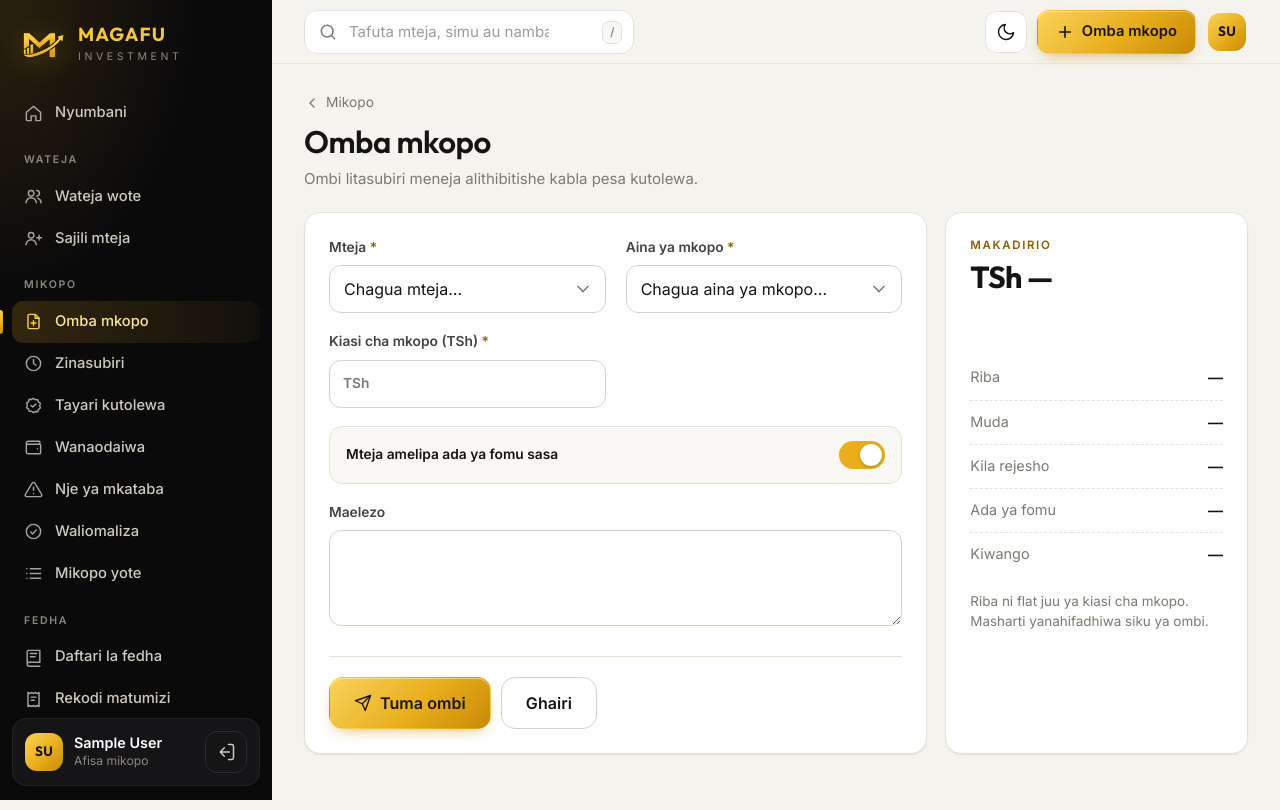
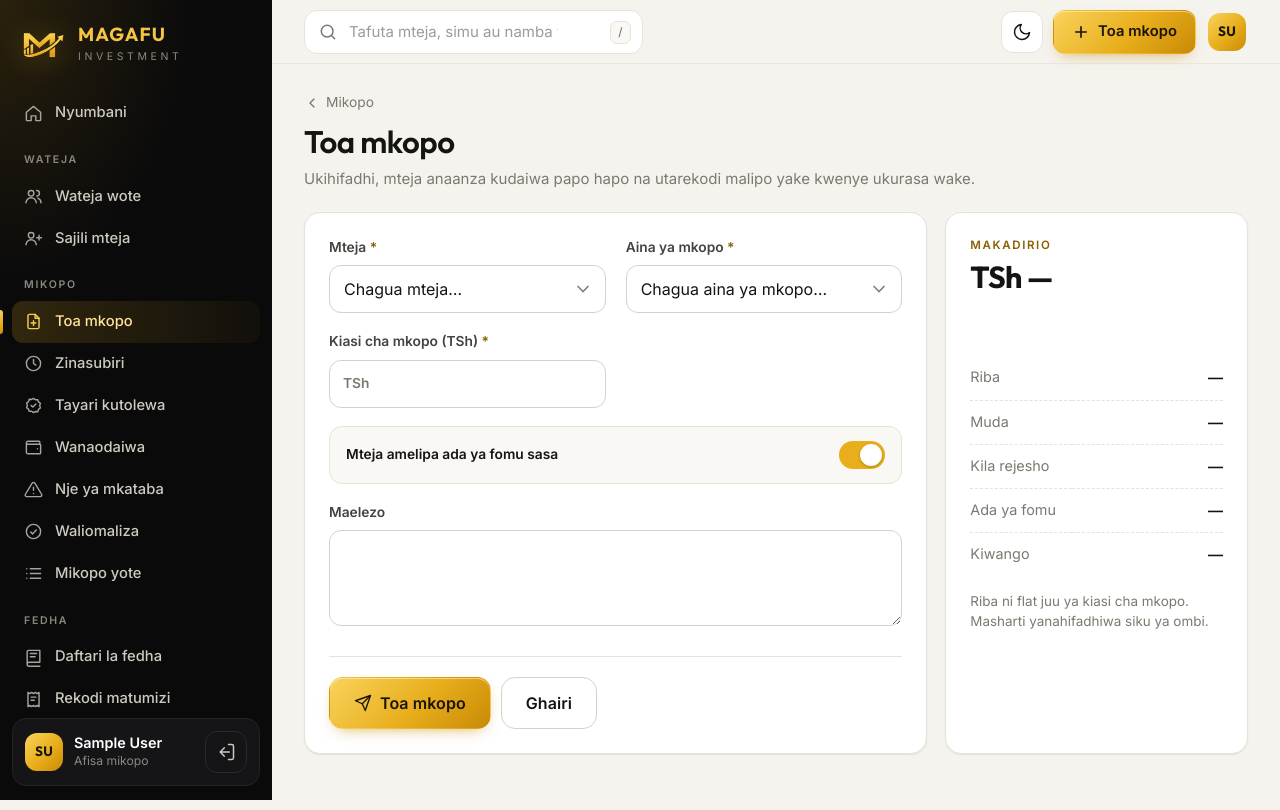
Before and after one commit to Barackwilliam/magafu-investment, a Django app: page /mikopo/omba/ in a window 1280 px wide. Run offline with Django 5.2, Linux system fonts and the light colour scheme; the visitor is signed in with stand-in values (Sample User, id 1); data that the repository does not hold is empty.

Commit message:
"Toa mkopo": give a loan in one step
The owner runs the business alone, so apply -> approve -> disburse was
three screens for one action, and until the last one there was nowhere
to record repayments.

- With LOAN_ONE_STEP (default True), saving the form creates, approves and
  disburses the loan together and opens the customer's page on the
  payment form.
- An older loan still waiting can be given with a single button.
- "Omba mkopo" is now "Toa mkopo" everywhere.
- LOAN_ONE_STEP=False restores the three-step flow for teams with a
  manager who approves.

Co-Authored-By: Claude Opus 5.5 <noreply@anthropic.com>
Claude-Session: https://claude.ai/code/session_01NE3bTRFqWAdEFk8E6xMQPv

```diff
--- a/config/settings.py
+++ b/config/settings.py
@@ -113,6 +113,10 @@ LOGOUT_REDIRECT_URL = "login"
 # Django admin imefichwa kwenye URL hii (kwa developer tu)
 ADMIN_URL = os.environ.get("ADMIN_URL", "admin/")
 
+# Hatua moja: "Toa mkopo" unaanza kudaiwa papo hapo (bila kuthibitisha na kutoa pesa kando).
+# Weka LOAN_ONE_STEP=False kama kuna meneja anayethibitisha mikopo ya wafanyakazi.
+LOAN_ONE_STEP = env_bool("LOAN_ONE_STEP", True)
+
 COMPANY_NAME = os.environ.get("COMPANY_NAME", "Magafu Investment")
 COMPANY_PHONE = os.environ.get("COMPANY_PHONE", "")
 
--- a/core/context_processors.py
+++ b/core/context_processors.py
@@ -4,7 +4,8 @@ from django.utils import timezone
 
 
 def company(request):
-    return {"COMPANY_NAME": settings.COMPANY_NAME, "COMPANY_PHONE": settings.COMPANY_PHONE}
+    return {"COMPANY_NAME": settings.COMPANY_NAME, "COMPANY_PHONE": settings.COMPANY_PHONE,
+            "ONE_STEP": settings.LOAN_ONE_STEP}
 
 
 # url_name -> ufunguo wa menyu. Kwa kurasa zenye ?hali= au ?aina=, ufunguo unatoka kwenye query.
--- a/loans/views.py
+++ b/loans/views.py
@@ -1,3 +1,4 @@
+from django.conf import settings
 from django.contrib import messages
 from django.contrib.auth.decorators import login_required
 from django.db.models import Q
@@ -73,13 +74,18 @@ def loan_apply(request):
     if request.method == "POST" and form.is_valid():
         d = form.cleaned_data
         try:
-            loan = services.create_loan(
+            make = services.give_loan if settings.LOAN_ONE_STEP else services.create_loan
+            loan = make(
                 customer=d["customer"], product=d["product"], principal=d["principal"],
                 user=request.user, notes=d["notes"], form_fee_paid=d["form_fee_paid"],
             )
         except services.LoanError as e:
             form.add_error(None, str(e))
         else:
+            if settings.LOAN_ONE_STEP:
+                messages.success(request, f"Mkopo {loan.number} umetolewa. Deni ni TSh {loan.total_payable:,.0f}, "
+                                          f"kumaliza kabla ya {loan.due_date:%d/%m/%Y}. Rekodi malipo hapa akileta pesa.")
+                return redirect(reverse("customer_detail", args=[loan.customer_id]) + "#lipa")
             messages.success(request, f"Ombi la mkopo {loan.number} limepokelewa. Linasubiri kuthibitishwa.")
             return redirect("loan_detail", pk=loan.pk)
     products = LoanProduct.objects.filter(is_active=True)
@@ -133,8 +139,10 @@ def loan_reject(request, pk):
 @require_POST
 @manager_required
 def loan_disburse(request, pk):
-    _loan_or_404(request, pk)
+    existing = _loan_or_404(request, pk)
     try:
+        if settings.LOAN_ONE_STEP and existing.status == Loan.Status.PENDING:
+            services.approve_loan(pk, request.user)
         loan = services.disburse_loan(pk, request.user)
         messages.success(request, f"Mkopo umetolewa. Mteja anatakiwa kumaliza kabla ya {loan.due_date:%d/%m/%Y}.")
     except services.LoanError as e:
--- a/templates/base.html
+++ b/templates/base.html
@@ -46,7 +46,7 @@
       <a href="{% url 'customer_create' %}" class="{% if nav == 'customer_new' %}active{% endif %}"><svg><use href="#i-user-plus"/></svg>Sajili mteja</a>
 
       <div class="nav-label">Mikopo</div>
-      <a href="{% url 'loan_apply' %}" class="{% if nav == 'loan_apply' %}active{% endif %}"><svg><use href="#i-file-plus"/></svg>Omba mkopo</a>
+      <a href="{% url 'loan_apply' %}" class="{% if nav == 'loan_apply' %}active{% endif %}"><svg><use href="#i-file-plus"/></svg>Toa mkopo</a>
       <a href="{% url 'loan_list' %}?hali=inasubiri" class="{% if nav == 'loans_inasubiri' %}active{% endif %}"><svg><use href="#i-clock"/></svg>Zinasubiri{% if nc.pending %}<span class="count gold">{{ nc.pending }}</span>{% endif %}</a>
       <a href="{% url 'loan_list' %}?hali=imethibitishwa" class="{% if nav == 'loans_imethibitishwa' %}active{% endif %}"><svg><use href="#i-badge-check"/></svg>Tayari kutolewa{% if nc.approved %}<span class="count gold">{{ nc.approved }}</span>{% endif %}</a>
       <a href="{% url 'loan_list' %}?hali=hai" class="{% if nav == 'loans_hai' %}active{% endif %}"><svg><use href="#i-wallet"/></svg>Wanaodaiwa</a>
@@ -104,7 +104,7 @@
       <button type="button" class="icon-btn theme-toggle" data-theme-toggle aria-label="Badilisha mwanga au giza" title="Mwanga / giza">
         <svg class="moon"><use href="#i-moon"/></svg><svg class="sun"><use href="#i-sun"/></svg>
       </button>
-      <a class="btn btn-gold hide-mobile" href="{% url 'loan_apply' %}"><svg><use href="#i-plus"/></svg>Omba mkopo</a>
+      <a class="btn btn-gold hide-mobile" href="{% url 'loan_apply' %}"><svg><use href="#i-plus"/></svg>Toa mkopo</a>
 
       <div class="menu" data-popmenu>
         <button type="button" class="icon-btn" style="padding:0;border:0;background:none" aria-haspopup="true" aria-expanded="false" aria-label="Akaunti yangu">
@@ -139,7 +139,7 @@
     <h2>Unataka kufanya nini?</h2>
     <div class="sheet-grid">
       <a href="{% url 'customer_create' %}"><span class="ico"><svg><use href="#i-user-plus"/></svg></span>Sajili mteja<small>Mteja mpya na mdhamini</small></a>
-      <a href="{% url 'loan_apply' %}"><span class="ico"><svg><use href="#i-file-plus"/></svg></span>Omba mkopo<small>Ombi jipya la mkopo</small></a>
+      <a href="{% url 'loan_apply' %}"><span class="ico"><svg><use href="#i-file-plus"/></svg></span>Toa mkopo<small>Mkopo mpya kwa mteja</small></a>
       <a href="{% url 'loan_list' %}?hali=hai"><span class="ico"><svg><use href="#i-cash"/></svg></span>Pokea malipo<small>Chagua mteja anayedaiwa</small></a>
       <a href="{% url 'cash_create' %}?aina=EXPENSE"><span class="ico"><svg><use href="#i-receipt"/></svg></span>Rekodi matumizi<small>Gharama za ofisi</small></a>
       <a href="{% url 'report_daily' %}"><span class="ico"><svg><use href="#i-calendar"/></svg></span>Ripoti ya leo<small>Muhtasari wa siku</small></a>
--- a/templates/core/dashboard.html
+++ b/templates/core/dashboard.html
@@ -10,7 +10,7 @@
   </div>
   <div class="actions">
     <a class="btn btn-ghost" href="{% url 'customer_create' %}"><svg><use href="#i-user-plus"/></svg>Sajili mteja</a>
-    <a class="btn btn-gold" href="{% url 'loan_apply' %}"><svg><use href="#i-file-plus"/></svg>Omba mkopo</a>
+    <a class="btn btn-gold" href="{% url 'loan_apply' %}"><svg><use href="#i-file-plus"/></svg>Toa mkopo</a>
   </div>
 </div>
 
--- a/templates/customers/detail.html
+++ b/templates/customers/detail.html
@@ -14,7 +14,7 @@
   <div class="actions">
     <a class="btn btn-ghost" href="{% url 'customer_edit' customer.pk %}"><svg><use href="#i-edit"/></svg>Hariri</a>
     {% if open_loan %}<a class="btn btn-dark" href="{% url 'loan_detail' open_loan.pk %}"><svg><use href="#i-wallet"/></svg>Mkopo wake</a>
-    {% else %}<a class="btn btn-gold" href="{% url 'loan_apply' %}?mteja={{ customer.pk }}"><svg><use href="#i-file-plus"/></svg>Omba mkopo</a>{% endif %}
+    {% else %}<a class="btn btn-gold" href="{% url 'loan_apply' %}?mteja={{ customer.pk }}"><svg><use href="#i-file-plus"/></svg>Toa mkopo</a>{% endif %}
   </div>
 </div>
 
--- a/templates/loans/apply.html
+++ b/templates/loans/apply.html
@@ -1,14 +1,14 @@
 {% extends "base.html" %}
 {% load magafu %}
-{% block title %}Omba mkopo{% endblock %}
+{% block title %}Toa mkopo{% endblock %}
 {% block content %}
 <a class="back-link" href="{% url 'loan_list' %}"><svg><use href="#i-chevron-left"/></svg>Mikopo</a>
-<div class="page-head"><div><h1>Omba mkopo</h1><p>Ombi litasubiri meneja alithibitishe kabla pesa kutolewa.</p></div></div>
+<div class="page-head"><div><h1>Toa mkopo</h1><p>{% if ONE_STEP %}Ukihifadhi, mteja anaanza kudaiwa papo hapo na utarekodi malipo yake kwenye ukurasa wake.{% else %}Ombi litasubiri meneja alithibitishe kabla pesa kutolewa.{% endif %}</p></div></div>
 <div class="grid grid-3">
   <form method="post" class="panel span-2" novalidate>{% csrf_token %}
     {% include "_form_fields.html" %}
     <div class="form-actions">
-      <button class="btn btn-gold btn-lg" type="submit"><svg><use href="#i-send"/></svg>Tuma ombi</button>
+      <button class="btn btn-gold btn-lg" type="submit"><svg><use href="#i-send"/></svg>{% if ONE_STEP %}Toa mkopo{% else %}Tuma ombi{% endif %}</button>
       <a class="btn btn-ghost btn-lg" href="{% url 'loan_list' %}">Ghairi</a>
     </div>
   </form>
--- a/templates/loans/detail.html
+++ b/templates/loans/detail.html
@@ -61,7 +61,7 @@
   {% if user.is_manager %}
     <div class="grid grid-2">
       <div class="actions">
-        {% if loan.status == 'PENDING' %}
+        {% if loan.status == 'PENDING' and not ONE_STEP %}
           <form method="post" action="{% url 'loan_approve' loan.pk %}">{% csrf_token %}<button class="btn btn-gold btn-lg"><svg><use href="#i-badge-check"/></svg>Thibitisha mkopo</button></form>
         {% else %}
           <form method="post" action="{% url 'loan_disburse' loan.pk %}" data-confirm="Thibitisha kwamba mteja amekabidhiwa TSh {{ loan.principal|money }}.">{% csrf_token %}<button class="btn btn-gold btn-lg"><svg><use href="#i-send"/></svg>Toa pesa kwa mteja</button></form>
--- a/templates/loans/list.html
+++ b/templates/loans/list.html
@@ -4,7 +4,7 @@
 {% block content %}
 <div class="page-head">
   <div><h1>Mikopo</h1><p>{{ page.paginator.count }} kwenye kundi la “{% for key, label in filters.items %}{% if key == current %}{{ label }}{% endif %}{% endfor %}”</p></div>
-  <a class="btn btn-gold" href="{% url 'loan_apply' %}"><svg><use href="#i-file-plus"/></svg>Omba mkopo</a>
+  <a class="btn btn-gold" href="{% url 'loan_apply' %}"><svg><use href="#i-file-plus"/></svg>Toa mkopo</a>
 </div>
 
 <nav class="tabs" aria-label="Hali ya mkopo">
@@ -49,7 +49,7 @@
     {% empty %}
       <tr><td colspan="8" class="empty"><div class="empty-state"><div class="ico"><svg><use href="#i-wallet"/></svg></div>
         <h3>Hakuna mkopo hapa</h3><p>Hakuna mkopo kwenye kundi hili{% if q %} unaolingana na “{{ q }}”{% endif %}.</p>
-        <a class="btn btn-gold" href="{% url 'loan_apply' %}">Omba mkopo mpya</a></div></td></tr>
+        <a class="btn btn-gold" href="{% url 'loan_apply' %}">Toa mkopo mpya</a></div></td></tr>
     {% endfor %}
     </tbody>
   </table>
```
Also changed, not shown: loans/services.py (+9 -0 lines), loans/tests.py (+20 -0 lines), 1 other file.
